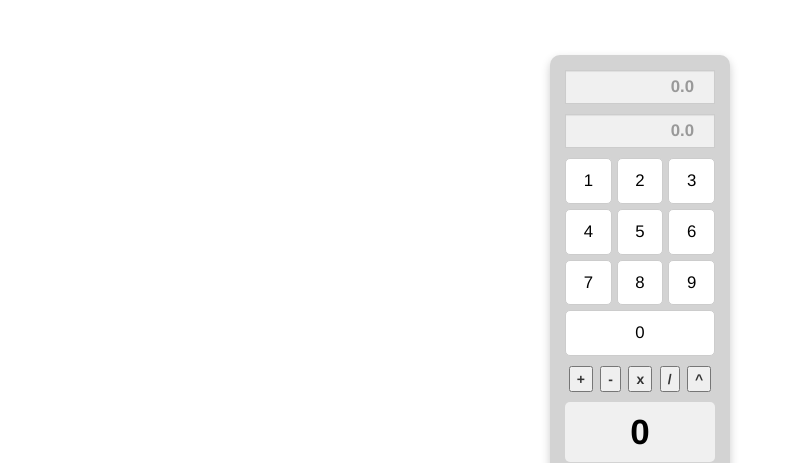
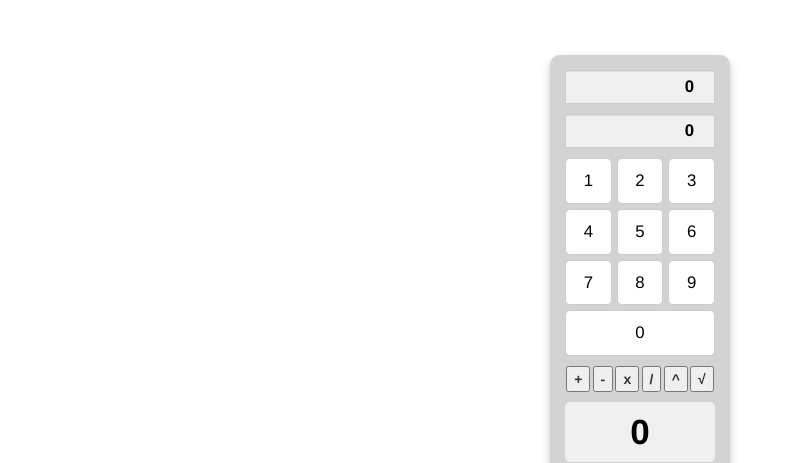
Before and after one commit to MiguelLaraB/integration-mat-testing, an Angular app: page / in a window 1280 px wide. Shown: the part 154-617 px from the top of the page, without its empty margins (0-796 px from the left). Built offline with nearby package versions, Linux system fonts and the light colour scheme.

Commit message:
raiz added

```diff
--- a/src/app/app.component.html
+++ b/src/app/app.component.html
@@ -1,2 +1,2 @@
-adsoft - simple calculator
+miguel - simple calculator
 <app-ui></app-ui>
--- a/src/app/ui/ui.component.html
+++ b/src/app/ui/ui.component.html
@@ -38,6 +38,7 @@
         <button class="operator-button" (click)="multiplication()">x</button>
         <button class="operator-button" (click)="division()">/</button>
         <button class="operator-button" (click)="exponente()">^</button>
+        <button class="operator-button" (click)="raiz()">√</button>
       </div>
 
       <span class="result">{{ result }}</span>
--- a/src/app/ui/ui.component.ts
+++ b/src/app/ui/ui.component.ts
@@ -4,6 +4,7 @@ import { substraction } from '../substraction/substraction';
 import { multiplication } from '../multiplication/multiplication';
 import { division } from '../division/division';
 import { exp } from '../exp/exp';
+import { sqrt } from '../sqrt/sqrt';
 
 @Component({
   selector: 'app-ui',
@@ -12,8 +13,8 @@ import { exp } from '../exp/exp';
 })
 export class UiComponent implements OnInit {
   result = 0;
-  operator1: string = ''; // Cambiado a string para permitir múltiples dígitos
-  operator2: string = ''; // Cambiado a string para permitir múltiples dígitos
+  operator1: number = 0; // Cambiado a number
+  operator2: number = 0; // Cambiado a number
   numbers = [1, 2, 3, 4, 5, 6, 7, 8, 9, 0]; // Botones numéricos
   activeField: 'operator1' | 'operator2' = 'operator1'; // Campo activo
 
@@ -22,41 +23,36 @@ export class UiComponent implements OnInit {
   // Método para agregar un número al operador correspondiente
   appendNumber(num: number) {
     if (this.activeField === 'operator1') {
-      this.operator1 += num.toString(); // Agrega el número al primer operador
+      this.operator1 = this.operator1 * 10 + num; // Agrega el número al primer operador
     } else {
-      this.operator2 += num.toString(); // Agrega el número al segundo operador
+      this.operator2 = this.operator2 * 10 + num; // Agrega el número al segundo operador
     }
   }
 
   addition() {
-    const num1 = Number(this.operator1);
-    const num2 = Number(this.operator2);
-    this.result = addition(num1, num2);
+    this.result = addition(this.operator1, this.operator2);
   }
 
   substraction(){
-    const num1 = Number(this.operator1);
-    const num2 = Number(this.operator2);
-    this.result = substraction(num1, num2);
+    this.result = substraction(this.operator1, this.operator2);
   }
 
   multiplication(){
-    const num1 = Number(this.operator1);
-    const num2 = Number(this.operator2);
-    this.result = multiplication(num1, num2);
+    this.result = multiplication(this.operator1, this.operator2);
   }
 
   division(){
-    const num1 = Number(this.operator1);
-    const num2 = Number(this.operator2);
-    this.result = division(num1, num2);
+    this.result = division(this.operator1, this.operator2);
   }
 
   exponente(){
-    const num1 = Number(this.operator1);
-    const num2 = Number(this.operator2);
-    this.result = exp(num1, num2);
+    this.result = exp(this.operator1, this.operator2);
   }
+
+  raiz(){
+    this.result = sqrt(this.operator1);
+  }
+
   // Métodos para establecer el campo activo
   setActiveField(field: 'operator1' | 'operator2') {
     this.activeField = field;
```
